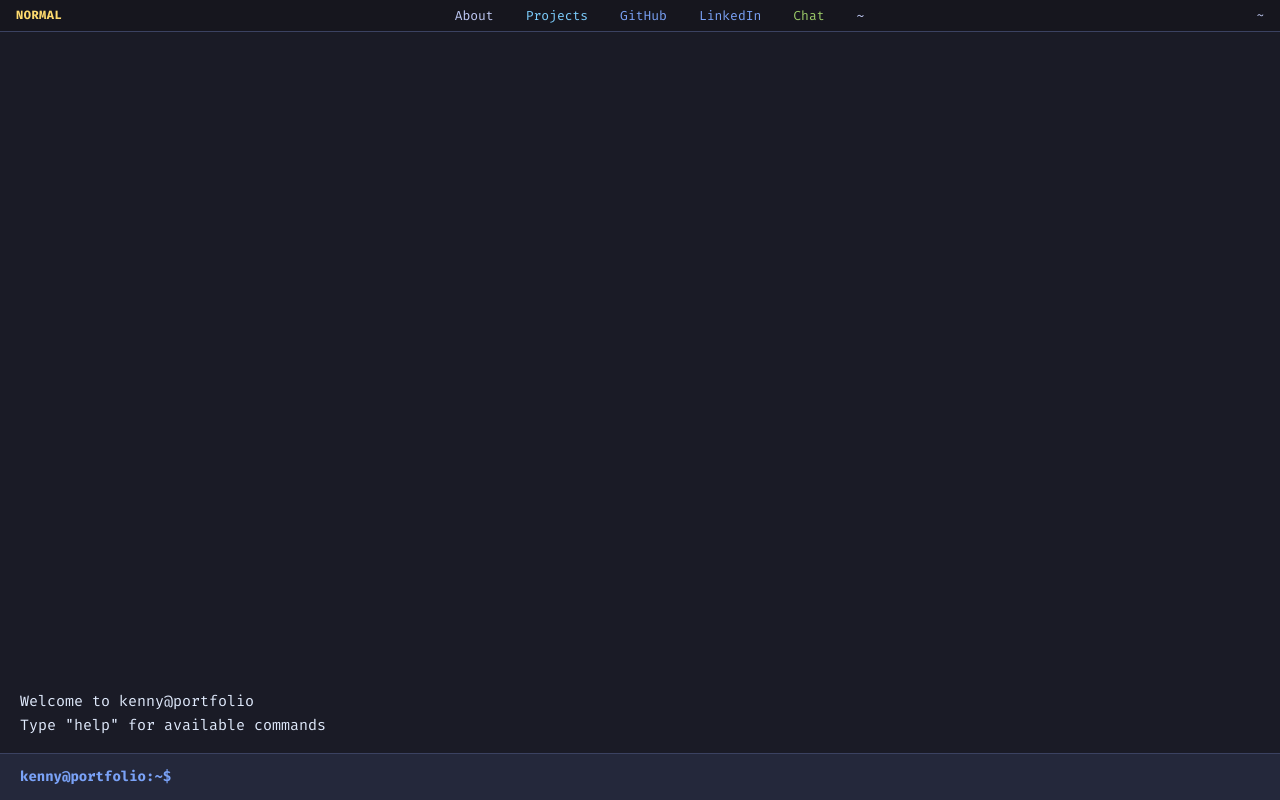
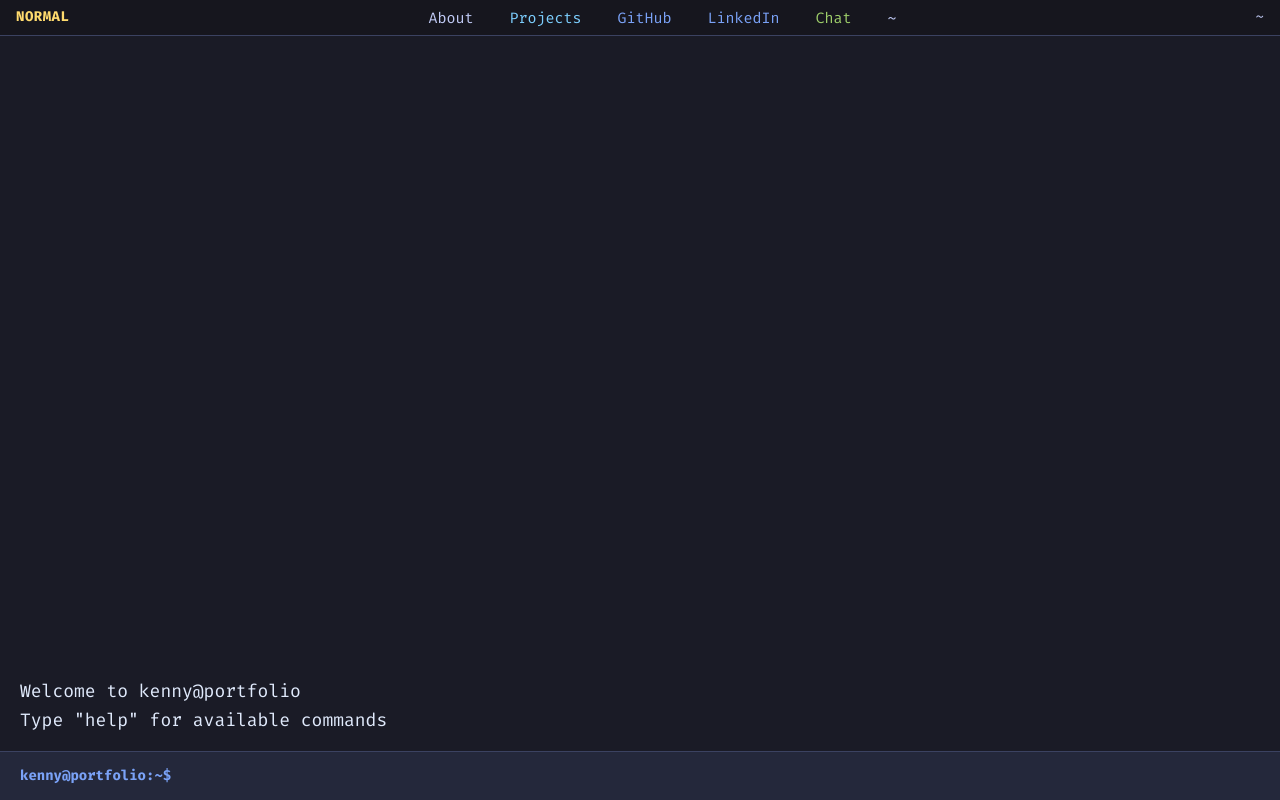
Before and after one commit to kmayhue/portfolio, a plain HTML site: page index.html in a window 1280 px wide. Drawn offline with Linux system fonts and the light colour scheme.

Commit message:
update font size

```diff
--- a/css/style.css
+++ b/css/style.css
@@ -34,7 +34,7 @@ body {
     font-family: var(--font);
     background: var(--bg);
     color: var(--fg);
-    font-size: 15px;
+    font-size: 18px;
     line-height: 1.6;
 }
 
@@ -45,14 +45,14 @@ body {
 }
 
 .status-bar {
-    height: 32px;
+    height: 36px;
     background: var(--bg-dark);
     border-bottom: 1px solid var(--border);
     display: flex;
     align-items: center;
     justify-content: space-between;
     padding: 0 16px;
-    font-size: 12px;
+    font-size: 14px;
     flex-shrink: 0;
 }
 
@@ -92,9 +92,9 @@ body {
     border: none;
     color: var(--fg);
     font-family: var(--font);
-    font-size: 13px;
+    font-size: 15px;
     cursor: pointer;
-    padding: 4px 8px;
+    padding: 4px 10px;
     border-radius: 4px;
     transition: all 0.15s ease;
 }
@@ -215,7 +215,7 @@ body {
     border: none;
     color: var(--fg-bright);
     font-family: var(--font);
-    font-size: 15px;
+    font-size: 18px;
     flex: 1;
     outline: none;
     caret-color: var(--prompt);
```
